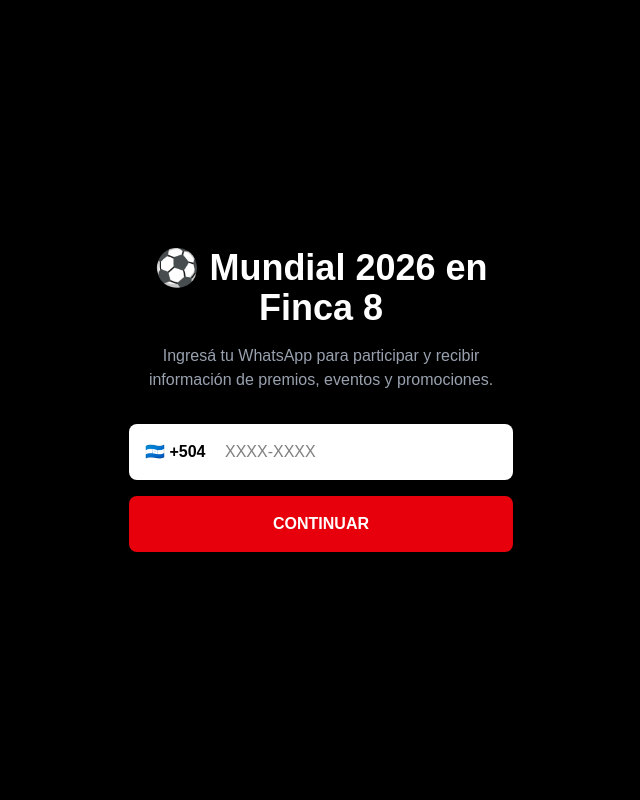
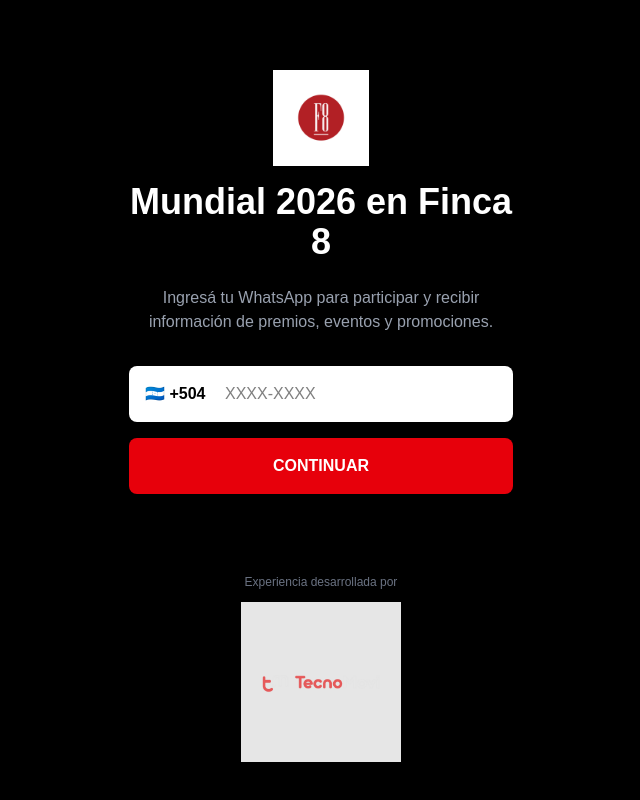
Before and after one commit to hiltontoro/tecnomovi-f8worldcup, a Next.js app: page / in a window 1280 px wide. Shown: the whole page, without its empty margins (319-959 px from the left). Built offline with nearby package versions, Linux system fonts and the light colour scheme.

Commit message:
Add Finca8 and TecnoMovi logos

```diff
--- a/app/page.tsx
+++ b/app/page.tsx
@@ -429,13 +429,21 @@
     "☆".repeat(Math.max(stampsGoal - cycleStamps, 0));
 
   return (
-    <main className="min-h-screen flex items-center justify-center bg-black text-white">
+  <main className="min-h-screen flex flex-col items-center justify-center bg-black text-white">
       <div className="w-full max-w-md p-8 text-center">
         {step === "phone" && (
           <>
-            <h1 className="text-4xl font-bold mb-4">
-              ⚽ Mundial 2026 en Finca 8
-            </h1>
+            <div className="flex flex-col items-center mb-6">
+  <img
+    src="/finca8-logo.png"
+    alt="Finca 8"
+    className="w-24 h-24 object-contain mb-4"
+  />
+
+  <h1 className="text-4xl font-bold text-center">
+    Mundial 2026 en Finca 8
+  </h1>
+</div>
 {currentLocation && (
   <div className="bg-zinc-900 border border-zinc-700 rounded-lg p-4 text-center mb-6">
     <p className="text-sm text-gray-400">
@@ -806,6 +814,17 @@
           </p>
         )}
       </div>
+      <div className="mt-12 flex flex-col items-center">
+  <p className="text-xs text-gray-500 mb-3">
+    Experiencia desarrollada por
+  </p>
+
+  <img
+    src="/tecnomovi-logo.png"
+    alt="TecnoMovi"
+    className="w-40 object-contain opacity-90"
+  />
+</div>
     </main>
   );
 }
```
Also changed, not shown: public/finca8-logo.png (added), public/tecnomovi-logo.png (added).
